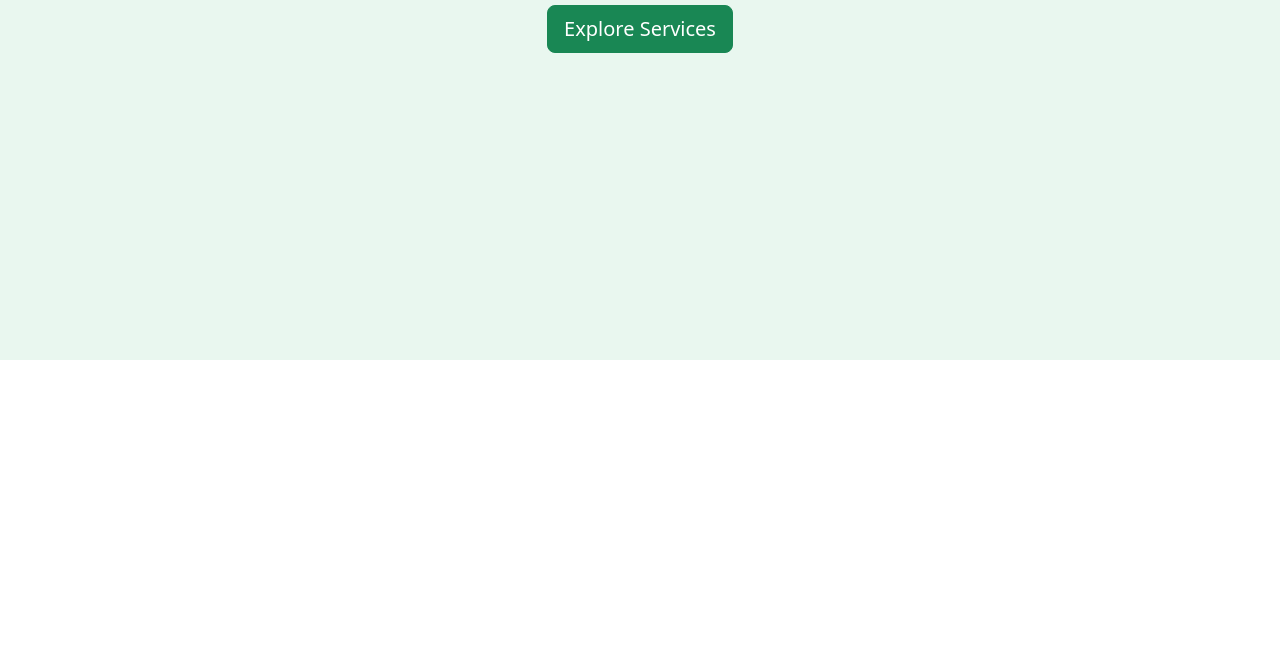
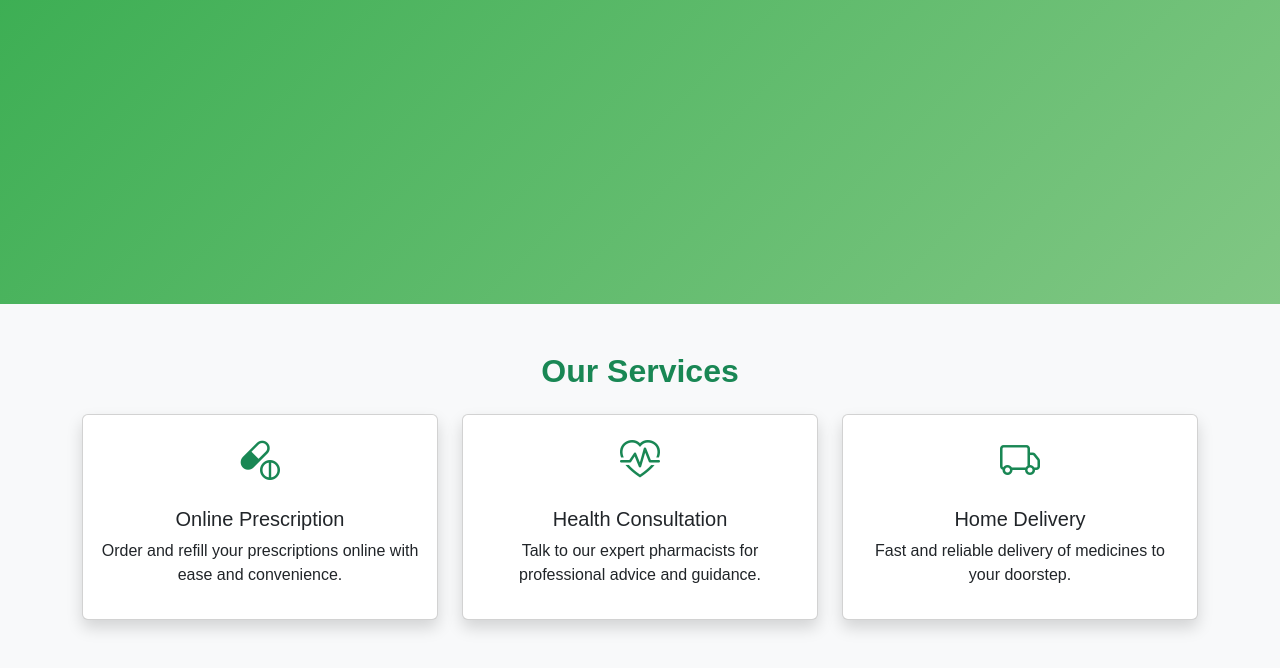
Before and after one commit to GfTechHub/Pharmacy-landing-page, a plain HTML site: page index.html in a window 1280 px wide. Shown: the part 496-1164 px from the top of the page. Before the commit the page ends 856 px from the top, so only its background shows below. Drawn offline with nearby package versions, Linux system fonts and the light colour scheme.

Commit message:
feat: add gradient hero section and pharmacy services section with hover effects

```diff
--- a/index.html
+++ b/index.html
@@ -6,13 +6,15 @@
   <title>PharmaCare - Your Trusted Pharmacy</title>
   <!-- Bootstrap 5 -->
   <link href="https://cdn.jsdelivr.net/npm/bootstrap@5.3.3/dist/css/bootstrap.min.css" rel="stylesheet">
+  <!-- Bootstrap Icons -->
+  <link rel="stylesheet" href="https://cdn.jsdelivr.net/npm/bootstrap-icons/font/bootstrap-icons.css">
   <!-- Custom CSS -->
   <link rel="stylesheet" href="style.css">
 </head>
 <body>
 
   <!-- Navbar -->
-  <nav class="navbar navbar-expand-lg navbar-dark bg-success">
+  <nav class="navbar navbar-expand-lg navbar-dark bg-success fixed-top">
     <div class="container">
       <a class="navbar-brand fw-bold" href="#">PharmaCare</a>
       <button class="navbar-toggler" type="button" data-bs-toggle="collapse" data-bs-target="#navMenu">
@@ -30,11 +32,47 @@
   </nav>
 
   <!-- Hero Section -->
-  <section id="home" class="d-flex align-items-center justify-content-center text-center" style="height:100vh; background:#e9f7ef;">
+  <section id="home" class="hero d-flex align-items-center text-center">
     <div class="container">
-      <h1 class="display-4 fw-bold text-success">Welcome to PharmaCare</h1>
-      <p class="lead text-dark">Your trusted partner in health, medicine, and wellness.</p>
-      <a href="#services" class="btn btn-success btn-lg mt-3">Explore Services</a>
+      <h1 class="display-4 fw-bold text-white">Welcome to PharmaCare</h1>
+      <p class="lead text-light">Your trusted partner in health, medicine, and wellness.</p>
+      <a href="#services" class="btn btn-light btn-lg mt-3">Explore Services</a>
+    </div>
+  </section>
+
+  <!-- Services Section -->
+  <section id="services" class="py-5 bg-light">
+    <div class="container text-center">
+      <h2 class="fw-bold mb-4 text-success">Our Services</h2>
+      <div class="row g-4">
+        <div class="col-md-4">
+          <div class="card h-100 shadow service-card">
+            <div class="card-body">
+              <i class="bi bi-capsule-pill fs-1 text-success"></i>
+              <h5 class="mt-3">Online Prescription</h5>
+              <p>Order and refill your prescriptions online with ease and convenience.</p>
+            </div>
+          </div>
+        </div>
+        <div class="col-md-4">
+          <div class="card h-100 shadow service-card">
+            <div class="card-body">
+              <i class="bi bi-heart-pulse fs-1 text-success"></i>
+              <h5 class="mt-3">Health Consultation</h5>
+              <p>Talk to our expert pharmacists for professional advice and guidance.</p>
+            </div>
+          </div>
+        </div>
+        <div class="col-md-4">
+          <div class="card h-100 shadow service-card">
+            <div class="card-body">
+              <i class="bi bi-truck fs-1 text-success"></i>
+              <h5 class="mt-3">Home Delivery</h5>
+              <p>Fast and reliable delivery of medicines to your doorstep.</p>
+            </div>
+          </div>
+        </div>
+      </div>
     </div>
   </section>
 
--- a/style.css
+++ b/style.css
@@ -1,2 +1,26 @@
-/* Custom Styles for Pharmacy Landing Page */
-/* Step 1: Empty file – ready for future styling */
+/* Pharmacy Landing Page Styles */
+
+/* Body & Smooth Scroll */
+body {
+  font-family: 'Poppins', sans-serif;
+  scroll-behavior: smooth;
+}
+
+/* Hero Section with Gradient */
+.hero {
+  height: 100vh;
+  background: linear-gradient(135deg, #28a745, #81c784);
+  color: white;
+  display: flex;
+  align-items: center;
+  justify-content: center;
+}
+
+/* Service Cards Hover Effect */
+.service-card {
+  transition: transform 0.3s ease, box-shadow 0.3s ease;
+}
+.service-card:hover {
+  transform: translateY(-8px);
+  box-shadow: 0 12px 24px rgba(0, 0, 0, 0.2);
+}
```
